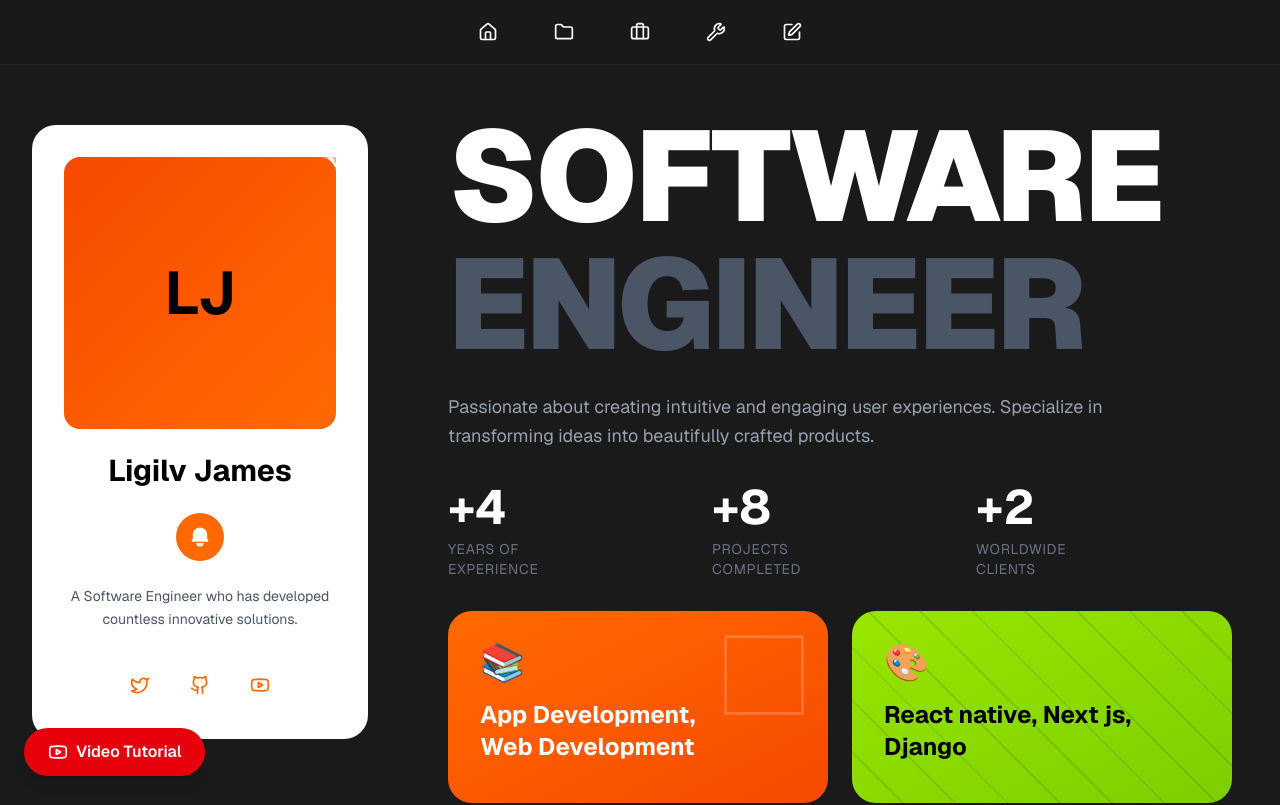
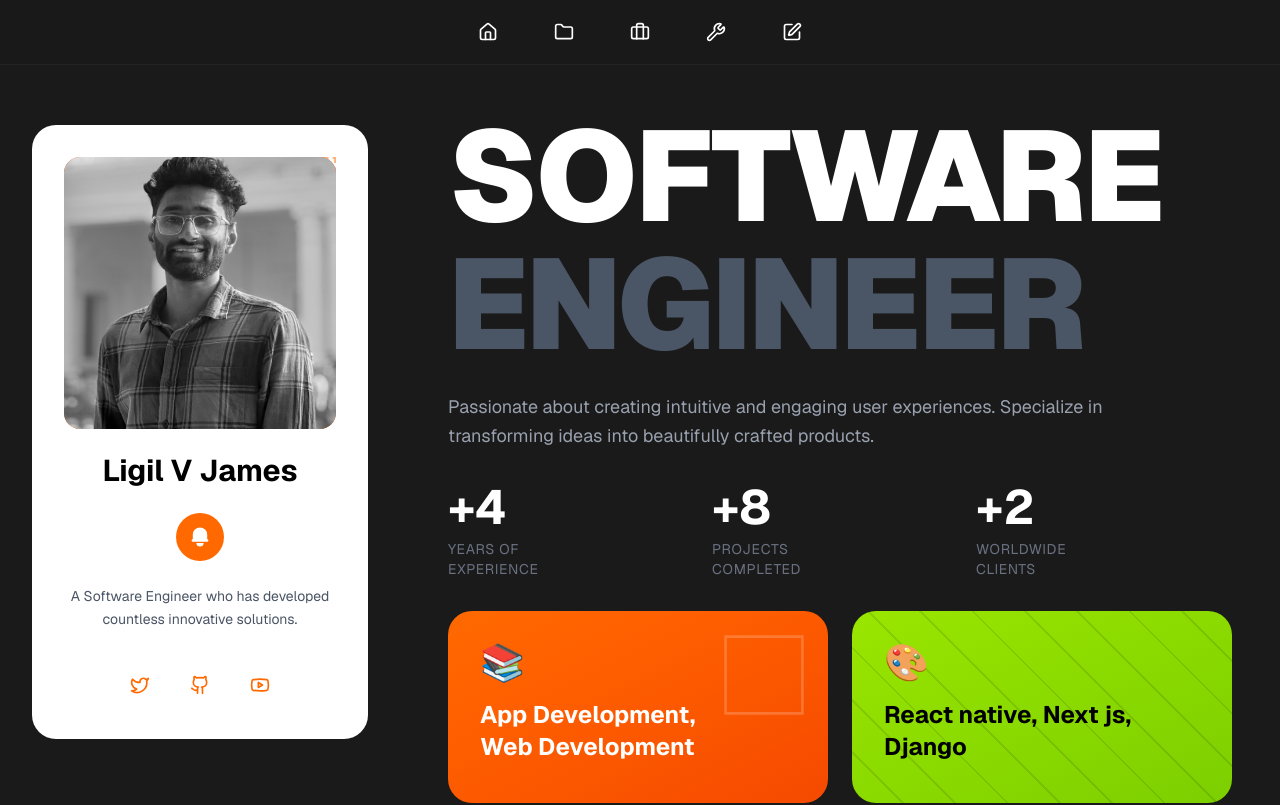
Before and after one commit to ligilv/portfolio-nextjs, a Next.js app: page /portfolio in a window 1280 px wide. Shown: the top 805 px of the page. Built offline with nearby package versions, Linux system fonts and the light colour scheme.

Commit message:
fix: minor changes

```diff
--- a/app/layout.tsx
+++ b/app/layout.tsx
@@ -13,8 +13,8 @@ const geistMono = Geist_Mono({
 });
 
 export const metadata: Metadata = {
-  title: "Upcoming...",
-  description: "Stay tuned!",
+  title: "Ligil's Portfolio",
+  description: "Under development",
 };
 
 export default function RootLayout({
--- a/app/portfolio/page.tsx
+++ b/app/portfolio/page.tsx
@@ -91,16 +91,25 @@ export default function PortfolioPage() {
 
                         {/* Profile Image */}
                         <div className="relative mb-6">
-                            <div className="w-full aspect-square bg-gradient-to-br from-orange-600 to-orange-500 rounded-2xl overflow-hidden">
-                                {/* Placeholder for profile image */}
-                                <div className="w-full h-full flex items-center justify-center text-6xl font-bold">
+                            <div className="w-full aspect-square bg-gradient-to-br from-orange-600 to-orange-500 rounded-2xl overflow-hidden relative">
+                                {/* Skeleton/Fallback */}
+                                <div className="absolute inset-0 w-full h-full flex items-center justify-center text-6xl font-bold">
                                     LJ
                                 </div>
+                                {/* Actual Image */}
+                                <img
+                                    src="/portfolio.jpeg"
+                                    alt="Ligil V James"
+                                    className="absolute inset-0 w-full h-full object-cover"
+                                    onError={(e) => {
+                                        e.currentTarget.style.display = 'none';
+                                    }}
+                                />
                             </div>
                         </div>
 
                         {/* Name */}
-                        <h2 className="text-3xl font-bold mb-6 text-center">Ligilv James</h2>
+                        <h2 className="text-3xl font-bold mb-6 text-center">Ligil V James</h2>
 
                         {/* Fire icon with dashed line */}
                         <div className="flex items-center justify-center mb-6 relative">
@@ -272,12 +281,12 @@ export default function PortfolioPage() {
             </div>
 
             {/* Video Tutorial Button */}
-            <div className="fixed bottom-6 left-6 z-50">
+            {/* <div className="fixed bottom-6 left-6 z-50">
                 <button className="bg-red-600 text-white px-6 py-3 rounded-full font-semibold flex items-center gap-2 hover:bg-red-700 transition-colors shadow-lg">
                     <Youtube size={20} />
                     Video Tutorial
                 </button>
-            </div>
+            </div> */}
         </div>
     );
 }
```
Also changed, not shown: public/portfolio.jpeg (added).
